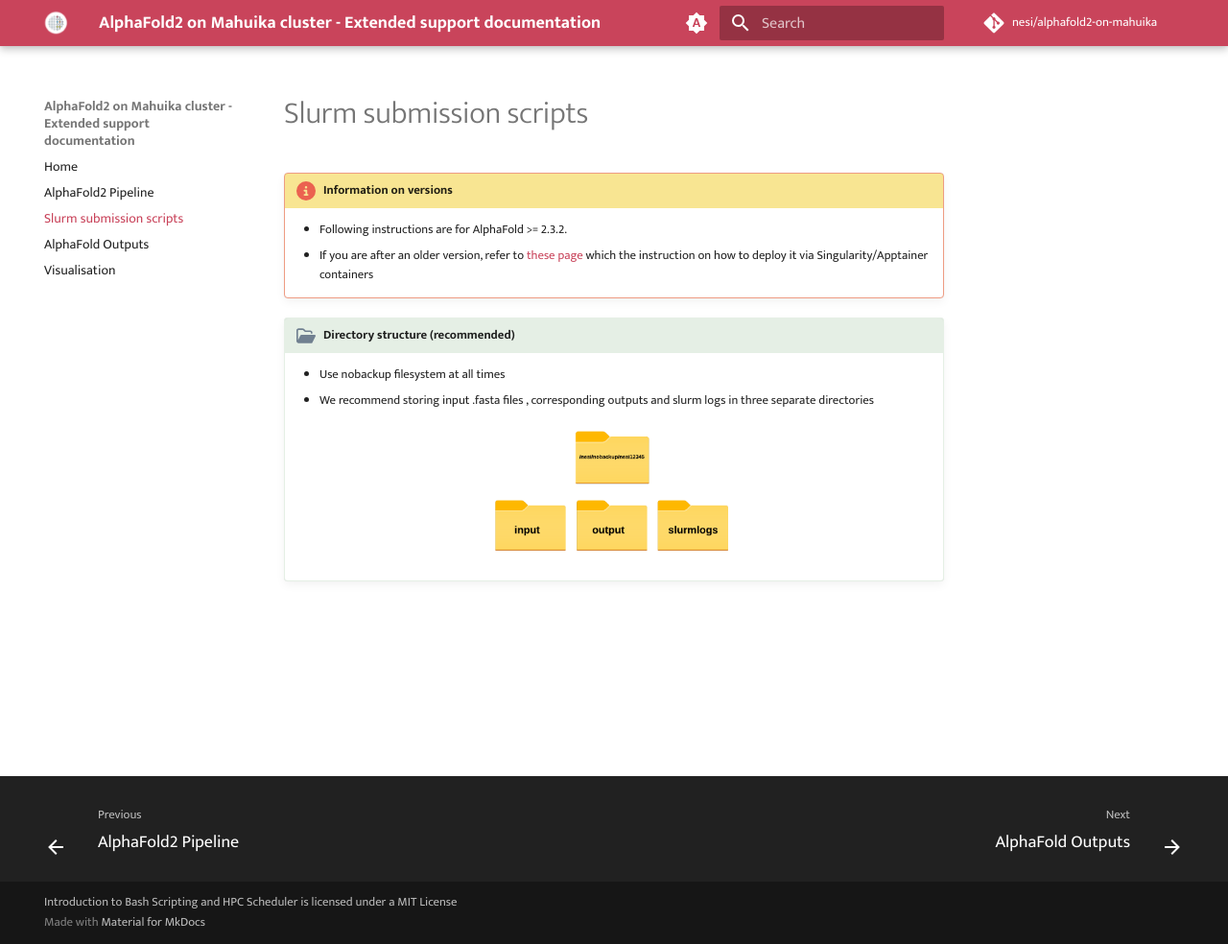
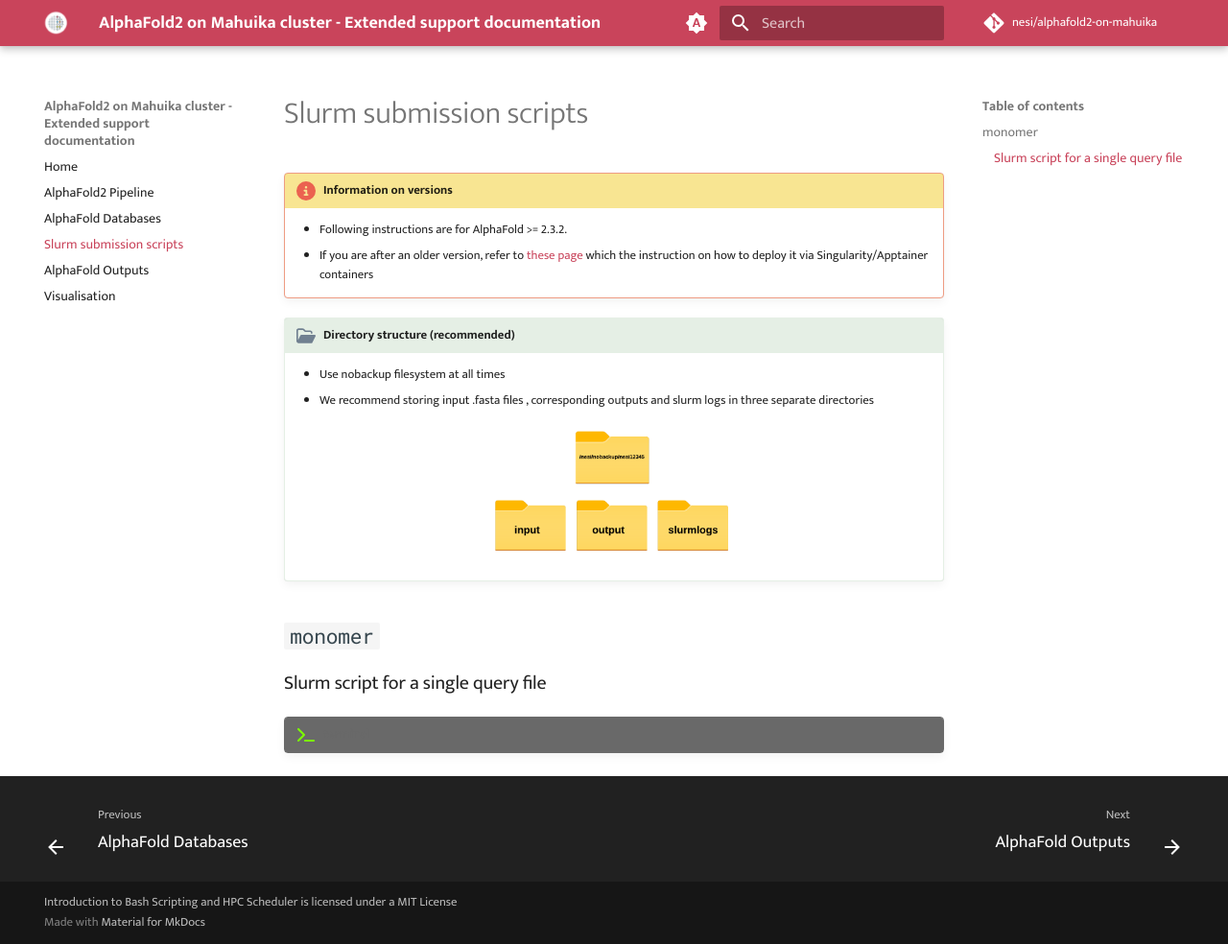
Before and after one commit to nesi/alphafold2-on-mahuika, an MkDocs documentation site: the page built from docs/3_slurmsubmit.md, in a window 1280 px wide and 984 px high. Shown: the whole window at 96% size. Built offline with MkDocs 1.6.1 and Material for MkDocs 9.7.7, drawn with Linux system fonts in a browser that asks for light colours; comment, search, counter and statistics services are not loaded.

Commit message:
add databases page

```diff
--- a/docs/2_slurmsubmit.md
+++ b/docs/3_slurmsubmit.md
@@ -12,3 +12,9 @@
     - We recommend storing input .fasta files , corresponding outputs and slurm logs in three separate directories
 
     <center>![image](./nesi_images/directory_structure.png){width="260"}</center>
+
+## `monomer`
+### Slurm script for a single query file
+
+
+!!! terminal "terminal"
```
Also changed, not shown: docs/2_alphafold2_databases.md (added, +27 -0 lines), docs/4_alphafold_outputs.md (renamed from docs/3_alphafold_outputs.md), docs/5_visualisation.md (renamed from docs/4_visualisation.md).
